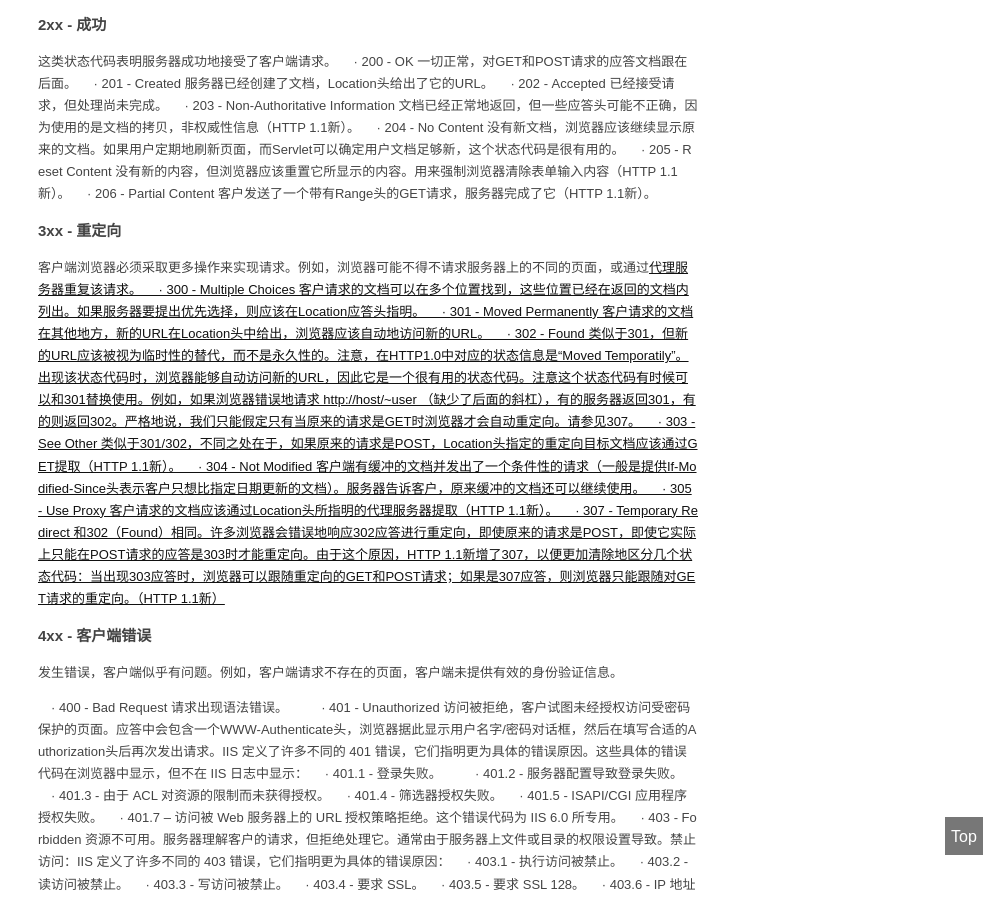
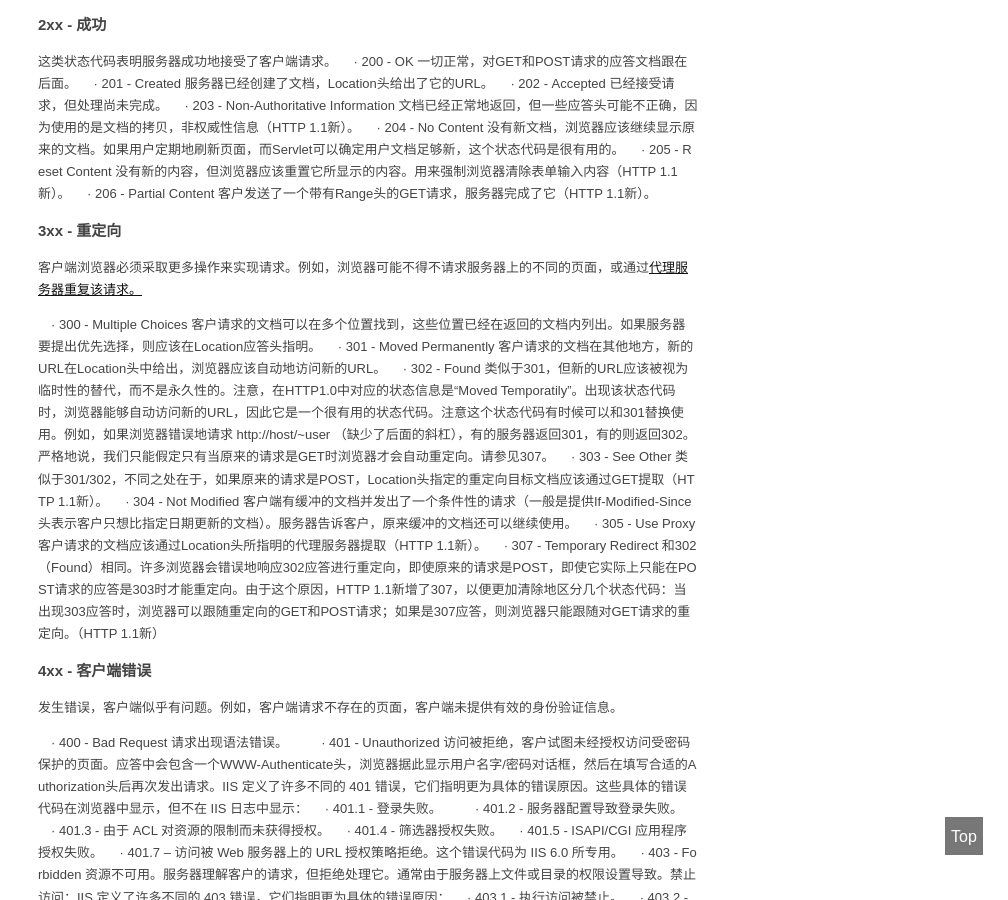
Before and after one commit to mu1er/mu1er.github.io, a Jekyll site: the page built from _posts/2018-4-4-XMLHTTPRequest状态status完整列表.md, in a window 1280 px wide and 900 px high, scrolled down 617 px. Shown: the whole window, without its empty margins (272-1280 px from the left). Built offline with Jekyll 4.4.1, drawn with Linux system fonts in a browser that asks for light colours; comment, search, counter and statistics services are not loaded; some of the changed lines change nothing that is shown.

Commit message:
Update 2018-4-4-XMLHTTPRequest状态status完整列表.md

```diff
--- a/_posts/2018-4-4-XMLHTTPRequest状态status完整列表.md
+++ b/_posts/2018-4-4-XMLHTTPRequest状态status完整列表.md
@@ -37,7 +37,8 @@
 
 ### 3xx - 重定向
 
-客户端浏览器必须采取更多操作来实现请求。例如，浏览器可能不得不请求服务器上的不同的页面，或通过<a id="vad_2" onmouseover="if(typeof(showTitle)!='undefined'){this.title='';window.clearTimeout(hideTO);showTitle(event, this, 2,'');}" title="网络游戏没攻略？ @Vogate.com" style="font-size: 1em" onclick="" onmouseout="if(typeof(showTitle)!='undefined'){mouseIsOverLayer = false; mouseOverWhileLoad = false; hideTO = window.setTimeout('checkIfMouseOverLayer()',500);}" href="http://action.vogate.com/click/click.php?ads_id=3503&site_id=6235007045040803&click=1&url=http%3A//www.766.com%7C%u73A9%u6E38%u620F%u641E%u4E0D%u5B9A%u653B%u7565%u600E%u4E48%u529E%uFF1F%3Bhttp%3A//pao.766.com%7C%u8DD1%u8DD1%u5361%u4E01%u8F66%u624B%u628A%u624B%u6559%u4F60%u6F02%u79FB%u7EDD%u62DB%uFF01%3Bhttp%3A//www.ro2x.com%7C%u4F60%u7EDD%u5BF9%u6CA1%u770B%u8FC7%u8FD9%u4E48%u5F3A%u7684RO2%u6570%u636E%u5E93%uFF01%3Bhttp%3A//tu.766.com%7C%u4E3A%u4EC0%u4E48%u6BCF%u5929%u90FD%u6709%u8FD9%u4E48%u591A%u7537%u4EBA%u6765%u8FD9%u91CC%uFF1F%3Bhttp%3A//chd.766.com%7C%u73A9%u5F69%u8679%u5C9B%u6765%u8FD9%u91CC%u770B%u3002%u8981%u4EC0%u4E48%u6709%u4EC0%u4E48%uFF01&v=0&k=%u4EE3%u7406&s=http%3A//www.023si.com/html/79/t-13279.html&rn=942481" target="_blank">代理服务器重复该请求。
+客户端浏览器必须采取更多操作来实现请求。例如，浏览器可能不得不请求服务器上的不同的页面，或通过<a id="vad_2" onmouseover="if(typeof(showTitle)!='undefined'){this.title='';window.clearTimeout(hideTO);showTitle(event, this, 2,'');}" title="网络游戏没攻略？ @Vogate.com" style="font-size: 1em" onclick="" onmouseout="if(typeof(showTitle)!='undefined'){mouseIsOverLayer = false; mouseOverWhileLoad = false; hideTO = window.setTimeout('checkIfMouseOverLayer()',500);}" href="" target="_blank">代理服务器重复该请求。
+
 　· 300 - Multiple Choices 客户请求的文档可以在多个位置找到，这些位置已经在返回的文档内列出。如果服务器要提出优先选择，则应该在Location应答头指明。
 　· 301 - Moved Permanently 客户请求的文档在其他地方，新的URL在Location头中给出，浏览器应该自动地访问新的URL。
 　· 302 - Found 类似于301，但新的URL应该被视为临时性的替代，而不是永久性的。注意，在HTTP1.0中对应的状态信息是“Moved Temporatily”。出现该状态代码时，浏览器能够自动访问新的URL，因此它是一个很有用的状态代码。注意这个状态代码有时候可以和301替换使用。例如，如果浏览器错误地请求 http://host/~user （缺少了后面的斜杠），有的服务器返回301，有的则返回302。严格地说，我们只能假定只有当原来的请求是GET时浏览器才会自动重定向。请参见307。
```
